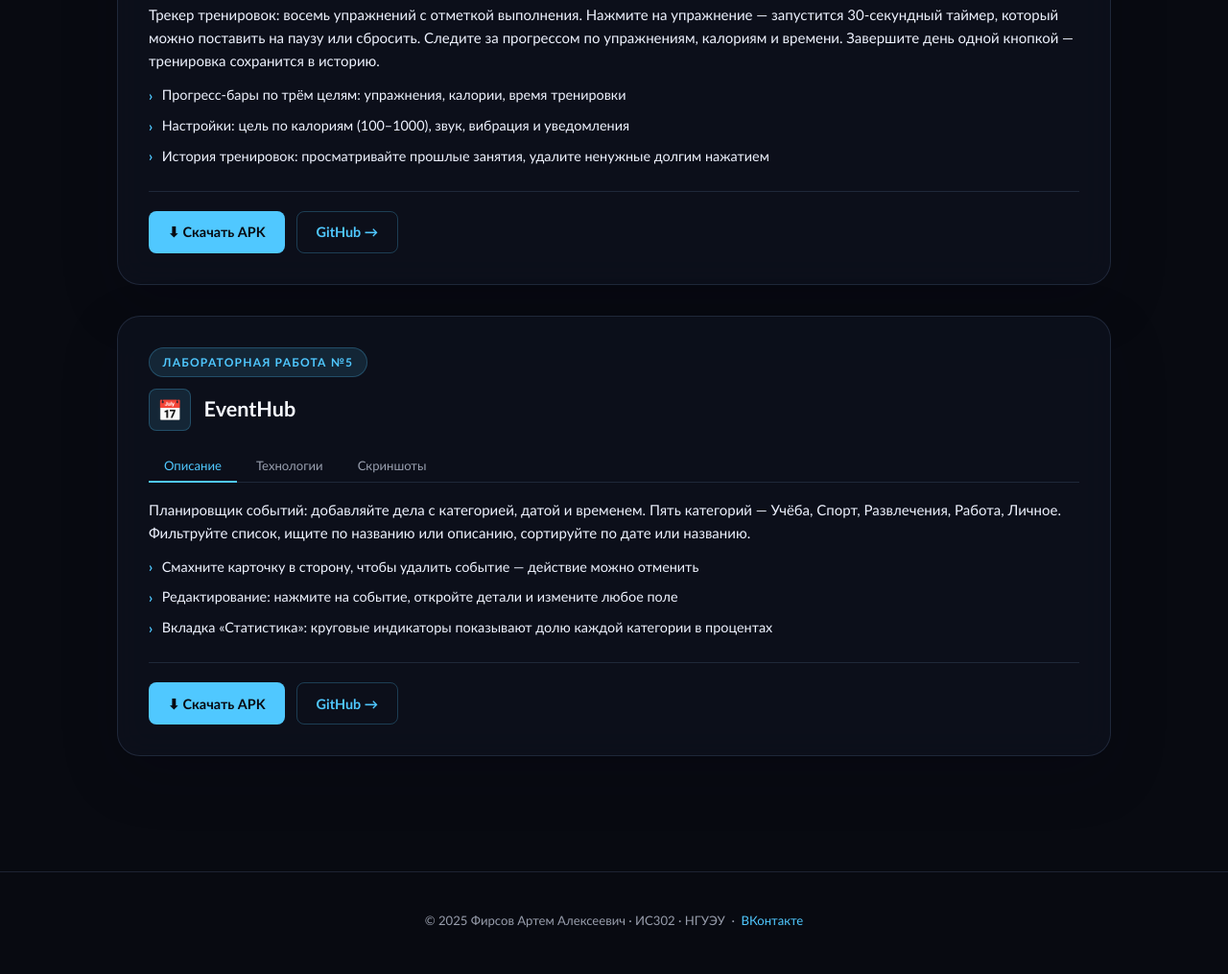
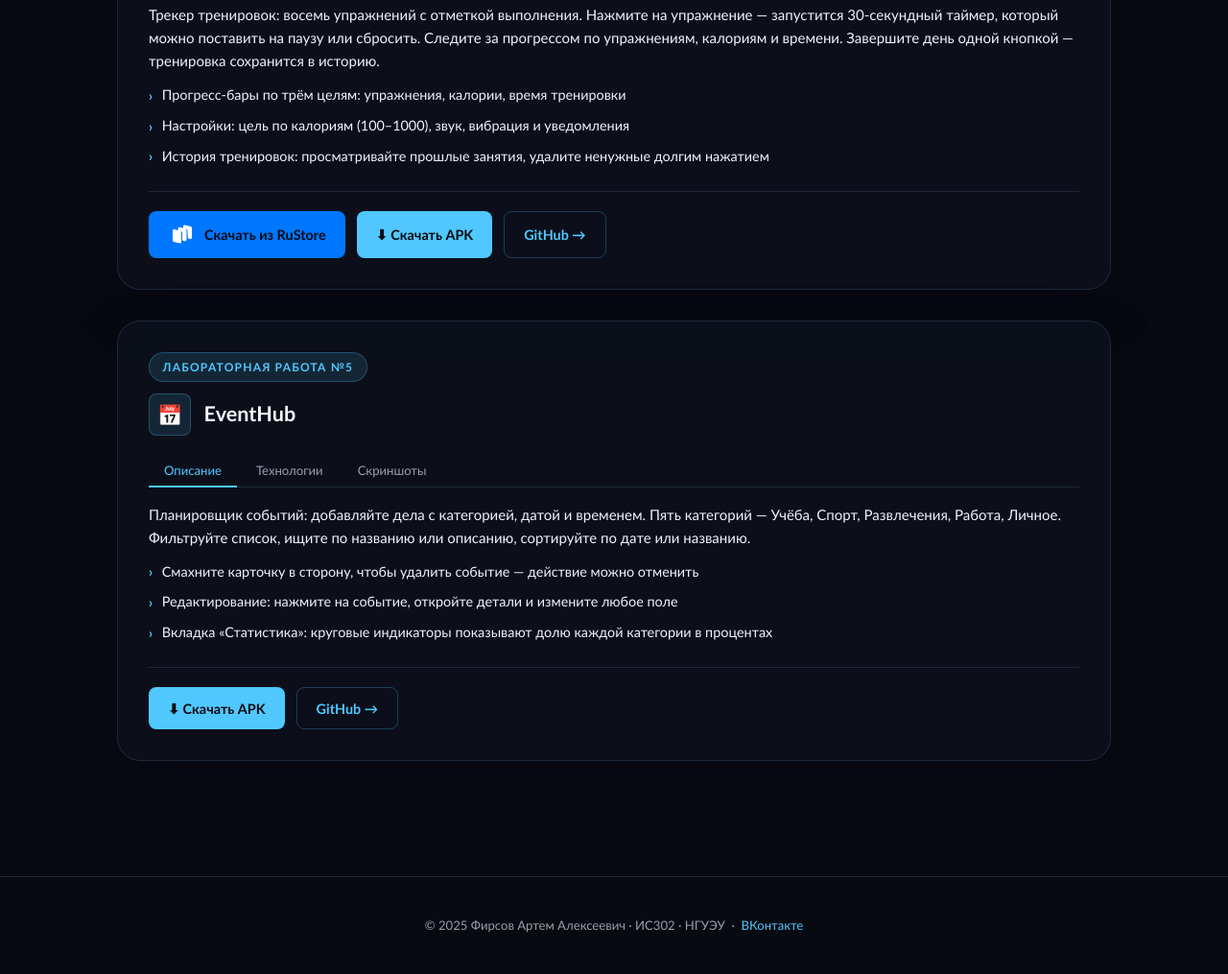
Before and after one commit to xx-arteeem-xx/flutter-lab-site, a plain HTML site: page index.html in a window 1280 px wide. Shown: the part 2736-3751 px from the top of the page at 96% size. Drawn offline with Linux system fonts and the light colour scheme.

Commit message:
Добавил кнопку скачивания из RuStore

```diff
--- a/index.html
+++ b/index.html
@@ -236,6 +236,10 @@
       <div class="gallery-grid" id="gallery-lab4"></div>
     </div>
     <div class="btn-row">
+      <a class="btn btn-primary" href="https://www.rustore.ru/catalog/app/com.example.flutter_lab_4" style="background-color: #0077FF;" target="_blank" rel="noopener">
+        <img src="/RuStore_Icon.png" style="width: 30px;">
+        Скачать из RuStore
+      </a>
       <a class="btn btn-primary" href="https://github.com/xx-arteeem-xx/flutter-lab-4/releases/latest/download/fit-day.apk" target="_blank" rel="noopener">⬇ Скачать APK</a>
       <a class="btn btn-ghost" href="https://github.com/xx-arteeem-xx/flutter-lab-4" target="_blank" rel="noopener">GitHub →</a>
     </div>
```
Also changed, not shown: RuStore_Icon.png (added).
